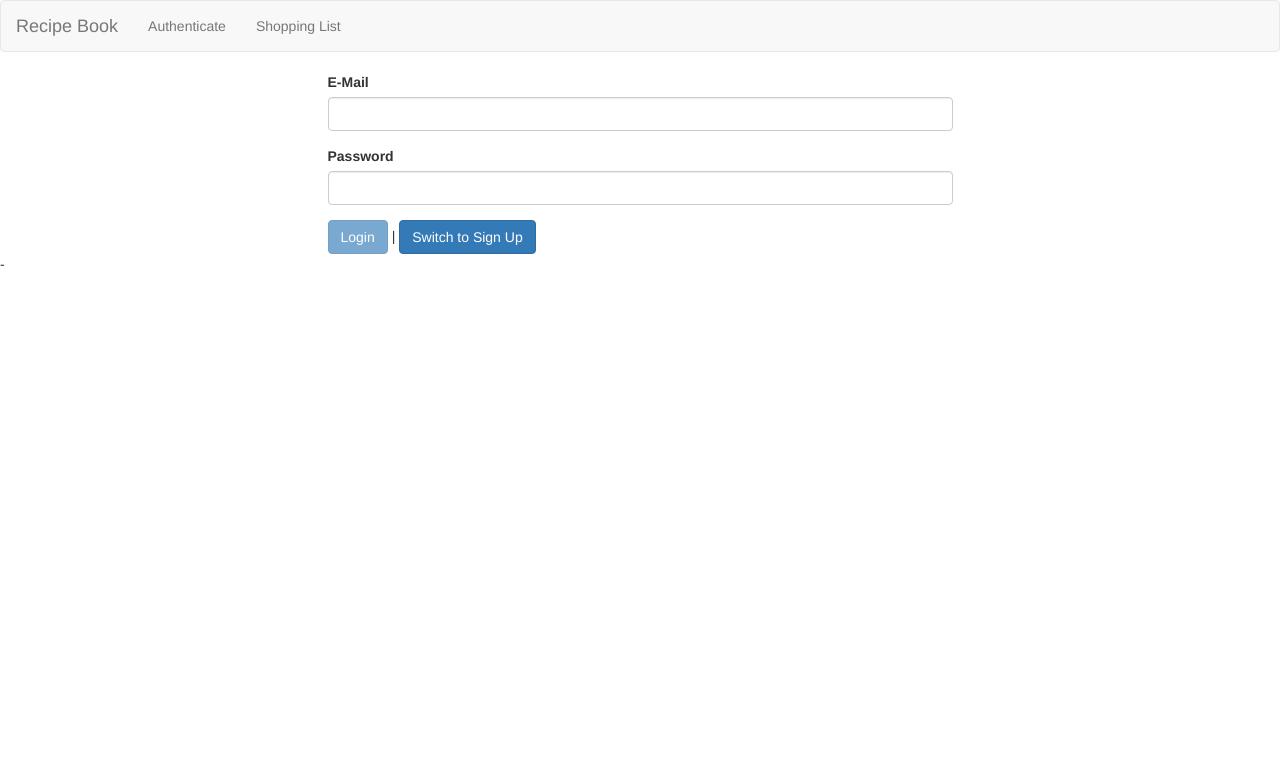
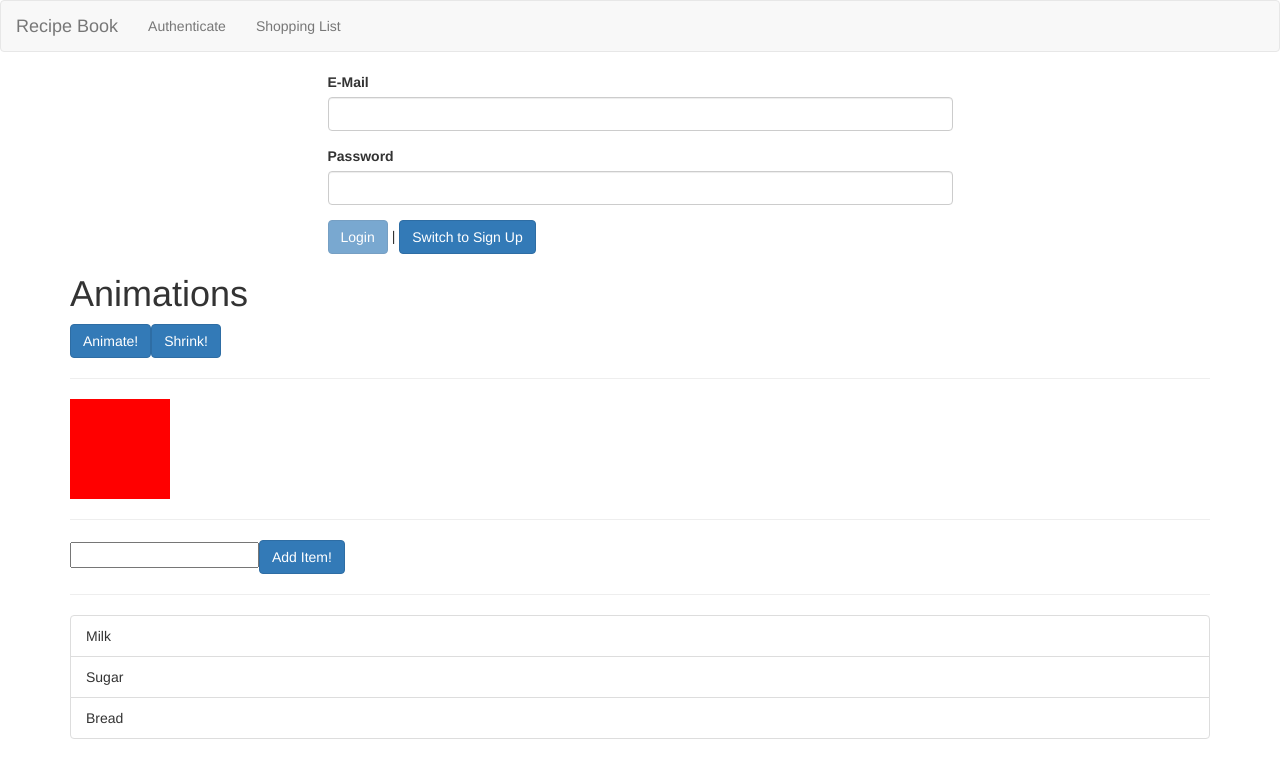
Before and after one commit to ken0901/Angular-App, an Angular app: page /auth in a window 1280 px wide. Shown: the top 778 px of the page. Built offline with nearby package versions, Linux system fonts and the light colour scheme.

Commit message:
Angular Animations

```diff
--- a/src/app/app.component.html
+++ b/src/app/app.component.html
@@ -1,3 +1,4 @@
+<!-- Recipe-book-app -->
 <app-header></app-header>
 <div class="contain">
     <div class="row">
@@ -5,7 +6,39 @@
             <router-outlet></router-outlet>
         </div>
     </div>
-</div> -
+</div>
+
+<!-- Angular Animation -->
+<div class="container">
+  <div class="row">
+    <div class="col-xs-12">
+      <h1>Animations</h1>
+      <button class="btn btn-primary" (click)="onAnimate()">Animate!</button>
+      <button class="btn btn-primary" (click)="onShrink()">Shrink!</button>
+      <hr>
+      <div
+        style="width: 100px; height: 100px;"
+        [@divState]="state">
+      </div>
+    </div>
+  </div>
+  <hr>
+  <div class="row">
+    <div class="col-xs-12">
+      <input type="text" #input>
+      <button class="btn btn-primary" (click)="onAdd(input.value)">Add Item!</button>
+      <hr>
+      <ul class="list-group">
+        <li
+          class="list-group-item"
+          (click)="onDelete(item)"
+          *ngFor="let item of list">
+          {{ item }}
+        </li>
+      </ul>
+    </div>
+  </div>
+</div>
 
 
 
--- a/src/app/app.component.ts
+++ b/src/app/app.component.ts
@@ -1,19 +1,47 @@
 import { Component, OnInit } from '@angular/core';
 import { AuthService } from './services/auth.service';
 import { LoggingService } from './services/logging.service';
+import { trigger, state, style } from '@angular/animations';
 
 @Component({
   selector: 'app-root',
   templateUrl: './app.component.html',
-  styleUrls: ['./app.component.css']
+  styleUrls: ['./app.component.css'],
+  animations:[
+    trigger('divState',[
+      state('normal',style({
+        'background-color': 'red',
+        transform: 'translateX(0)'
+      })),
+      state('highlighted', style({
+        backgroundColor: 'blue',
+        transForm: 'translateX(100px)'
+      }))
+    ])
+  ]
 })
 export class AppComponent implements OnInit{
+
   constructor(private authService: AuthService,
-              private loggingService: LoggingService){}
+    private loggingService: LoggingService){}
 
-  ngOnInit(): void {
-    this.authService.autoLogin();
-    this.loggingService.printLog('Hello From AppComponent ngOnInit');
+    ngOnInit(): void {
+      this.authService.autoLogin();
+      this.loggingService.printLog('Hello From AppComponent ngOnInit');
+    }
+
+  // Angular Animation project
+  list = ['Milk', 'Sugar', 'Bread'];
+  state = 'normal';
+  onDelete(item) {
+    this.list.splice(this.list.indexOf(item), 1);
+  }
+  onAdd(item) {
+    this.list.push(item);
+  }
+  onShrink() {
+  }
+  onAnimate() {
   }
 
 }
--- a/src/app/app.module.ts
+++ b/src/app/app.module.ts
@@ -1,6 +1,6 @@
 import { NgModule } from '@angular/core';
 import { BrowserModule } from '@angular/platform-browser';
-
+import { BrowserAnimationsModule } from '@angular/platform-browser/animations';
 import { HttpClientModule } from '@angular/common/http';
 import { AppRoutingModule } from './app-routing.module';
 import { AppComponent } from './app.component';
@@ -19,6 +19,7 @@ import { SharedModule } from './shared/shared.module';
         HttpClientModule,
         SharedModule,
         CoreModule,
+        BrowserAnimationsModule
         // StandAloneModule,
     ],
     bootstrap: [AppComponent],
```
